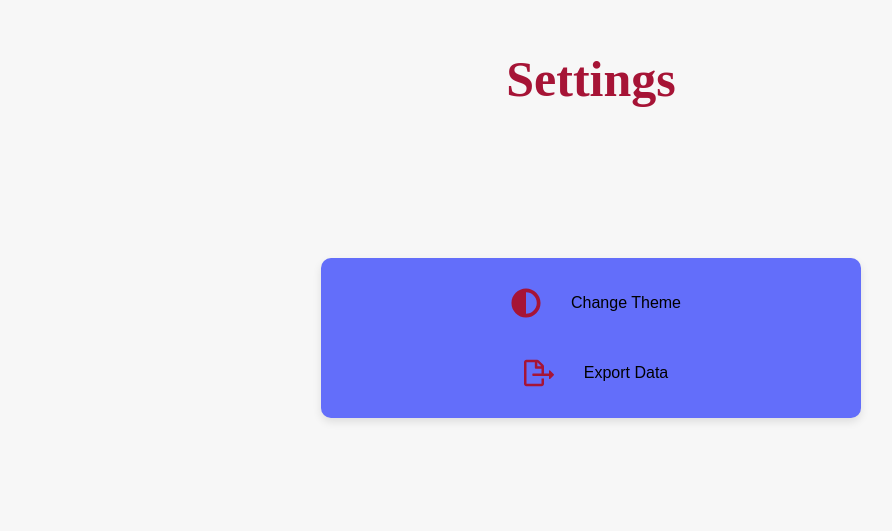
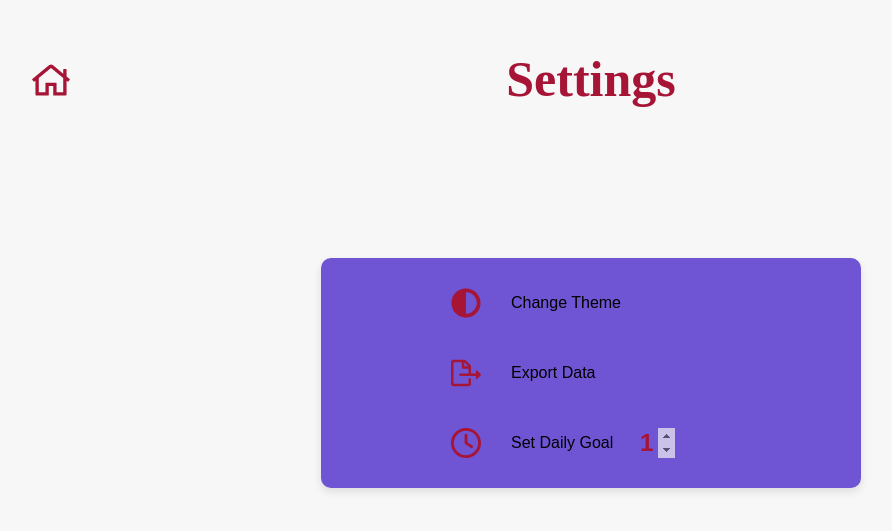
Before and after one commit to Ali-Homany/Desktop_Screen_Time_Tracker, a Flask app: page /settings in a window 1280 px wide. Shown: the top 531 px of the page, without its empty margins (49-941 px from the left). Run offline with Flask 3, Linux system fonts and the light colour scheme; some web fonts are replaced.

Commit message:
add daily goal
Changes Made:
- remove chart blueprint, and create utils/charts.py
- add daily_goal html/css/js and create settings.json file to save user preferences
- move charts routes to home blueprint
- improve settings page styling

```diff
--- a/app/__init__.py
+++ b/app/__init__.py
@@ -1,11 +1,10 @@
 import os
-from flask import Flask
-from app.charts import charts as charts_blueprint
+from flask import Flask, session
 from app.home import home as home_blueprint
 from app.settings import settings as settings_blueprint
 
 
-def create_app() -> Flask:
+def create_app(config: dict) -> Flask:
     app = Flask(
         __name__,
         template_folder=os.path.join(os.path.dirname(os.path.dirname(__file__)), 'templates'),
@@ -15,7 +14,10 @@ def create_app() -> Flask:
     app.secret_key = os.urandom(24)
 
     app.register_blueprint(home_blueprint)
-    app.register_blueprint(charts_blueprint)
     app.register_blueprint(settings_blueprint)
 
+    @app.before_request
+    def load_user_preferences():
+        session['settings'] = config
+
     return app
--- a/app/settings.py
+++ b/app/settings.py
@@ -1,5 +1,7 @@
-from flask import Blueprint, render_template, make_response, session, url_for, redirect
+from flask import Blueprint, render_template, make_response, session, url_for, redirect, request
 from utils.summarizer import get_denormalized_records
+import os
+import json
 
 
 settings = Blueprint('settings', __name__)
@@ -9,6 +11,11 @@ settings = Blueprint('settings', __name__)
 def index():
     # Render the settings page with the empty graph initially
     return render_template('settings.html')
+
+def update_settings():
+    settings_path = os.path.join(os.path.expanduser('~'), 'Documents', 'Screen_Time_Tracker', 'settings.json')
+    with open(settings_path, 'w') as f:
+        json.dump(session['settings'], f)
 
 @settings.route('/export-data', methods=['GET'])
 def export_data():
@@ -26,8 +33,16 @@ def export_data():
 
 @settings.route('/change-theme')
 def change_theme():
-    if 'theme' not in session or session['theme'] == 'light':
-        session['theme'] = 'dark'
+    if session['settings']['theme'] == 'light':
+        session['settings']['theme'] = 'dark'
     else:
-        session['theme'] = 'light'
+        session['settings']['theme'] = 'light'
+    update_settings()
     return redirect(url_for('settings.index'))
+
+@settings.route('/set-goal', methods=['POST'])
+def set_goal():
+    goal = request.form['goal']
+    session['settings']['daily_goal'] = goal
+    update_settings()
+    return redirect(url_for('settings.index'))
--- a/main.py
+++ b/main.py
@@ -3,6 +3,8 @@ from utils.db import is_transformation_needed, transform_new_data
 import threading
 import time
 import webbrowser
+import json
+import os
 
 
 # Auto-refresh the database when needed
@@ -11,7 +13,7 @@ def auto_refresh():
         # revoke etl process if needed
         time_left = is_transformation_needed()
         print('time left ', time_left)
-        if time_left == 0:
+        if time_left < 10:
             transform_new_data()
         time.sleep(time_left)
 
@@ -23,6 +25,17 @@ threading.Thread(target=auto_refresh, daemon=True).start()
 port = 8050
 webbrowser.open(f'http://127.0.0.1:{port}/')
 
+# retrieve user preferences
+settings_path = os.path.join(os.path.expanduser('~'), 'Documents', 'Screen_Time_Tracker', 'settings.json')
+if os.path.exists(settings_path):
+    with open(settings_path, 'r') as f:
+        config = json.load(f)
+else:
+    config = {
+        'theme': 'light',
+        'daily_goal': None
+    }
+
 # Run the webapp
-app = create_app()
+app = create_app(config)
 app.run(debug=False, port=port)
--- a/static/common_light.css
+++ b/static/common_light.css
@@ -5,7 +5,7 @@
 :root {
     --red: #A61436;
     --white: #f7f7f7;
-    --purple: #636efa;
+    --purple: #6f54d3;
 }
 
 
--- a/static/home_light.css
+++ b/static/home_light.css
@@ -7,6 +7,9 @@ a#settings svg{
     fill: var(--purple);
     width: 30px;
     aspect-ratio: 1/1;
+}
+a#settings svg:hover {
+    fill: #543f9f;
 }
 
 #dayHours {
--- a/static/settings_light.css
+++ b/static/settings_light.css
@@ -15,12 +15,17 @@
 .settings-container .row {
     display: flex;
     flex-direction: row;
-    justify-content: center;
+    justify-content: flex-start;
     align-items: center;
+    align-content: center;
     width: 100%;
     gap: 20px;
+    padding-left: 40%;
+    transition: background-color 0.5s ease;
 }
-
+.settings-container.row:hover {
+    background-color: #464db1;
+}
 
 /* svgs */
 svg {
@@ -28,11 +33,60 @@ svg {
     width: 30px;
     aspect-ratio: 1/1;
     fill: var(--red);
+    cursor: pointer;
 }
 svg:hover {
-    background-color: #464db1;
+    background-color: rgba(104, 99, 137, 0.5);
+}
+svg#home {
+    width: 40px;
+    position: absolute;
+    top: 50px;
+    left: 70px;
+}
+
+
+form {
+    display: flex;
+    flex-flow: row;
+    align-items: center;
+    gap: inherit;
+}
+#goal-input {
     border: none;
+    background: transparent;
+    font-weight: bold;
+    color: var(--red);
+    font-size: 24px;
+    width: 40px;
+    text-align: center;
+}
+input[type="number"]::-webkit-inner-spin-button,
+input[type="number"]::-webkit-outer-spin-button {
+    margin: 5px 0;
+    width: 14px;
+    height: 28px;
+    opacity: 0.7;
+    background-color: var(--purple);
+    border: 1px solid #ccc;
+    vertical-align: middle;
+}
+#goal-form button[type="submit"] {
+    background-color: var(--purple);
+    color: var(--white);
+    font-weight: bold;
+    text-transform: uppercase;
+    border: none;
+    padding: 10px 20px;
+    font-size: 16px;
+    cursor: pointer;
     border-radius: 5px;
-    cursor: pointer;
-    transition: background-color 0.5s ease;
 }
+
+#goal-form button[type="submit"]:hover {
+    background-color: #6c5ce7;
+}
+
+#goal-form button[type="submit"]:active {
+    background-color: #5c4ecf;
+}
--- a/templates/settings.html
+++ b/templates/settings.html
@@ -5,13 +5,14 @@
     <meta name="viewport" content="width=device-width, initial-scale=1.0">
     <link rel="stylesheet" type="text/css" href="{{ url_for('static', filename='common_light.css') }}">
     <link rel="stylesheet" type="text/css" href="{{ url_for('static', filename='settings_light.css') }}">
-    {% if session.get('theme') == 'dark' %}
+    {% if session.get('settings').get('theme') == 'dark' %}
     <link rel="stylesheet" type="text/css" href="{{ url_for('static', filename='common_dark.css') }}">
     {% endif %}
     <title>Settings</title>
 </head>
 <body>
     <h1>Settings</h1>
+    <svg id="home" aria-hidden="true" data-prefix="far" data-icon="home" role="img" xmlns="http://www.w3.org/2000/svg" viewBox="0 0 576 512" class="svg-inline--fa fa-home fa-w-18 fa-7x"><path d="M557.1 240.7L512 203.8V104c0-4.4-3.6-8-8-8h-32c-4.4 0-8 3.6-8 8v60.5L313.4 41.1c-14.7-12.1-36-12.1-50.7 0L18.9 240.7c-3.4 2.8-3.9 7.8-1.1 11.3l20.3 24.8c2.8 3.4 7.8 3.9 11.3 1.1l14.7-12V464c0 8.8 7.2 16 16 16h168c4.4 0 8-3.6 8-8V344h64v128c0 4.4 3.6 8 8 8h168c8.8 0 16-7.2 16-16V265.8l14.7 12c3.4 2.8 8.5 2.3 11.3-1.1l20.3-24.8c2.6-3.4 2.1-8.4-1.3-11.2zM464 432h-96V304c0-4.4-3.6-8-8-8H216c-4.4 0-8 3.6-8 8v128h-96V226.5l170.9-140c2.9-2.4 7.2-2.4 10.1 0l170.9 140V432z" class=""></path></svg>
 
     <div class="settings-container">
         <div class="row">
@@ -22,29 +23,50 @@
             <svg id="export-btn" aria-hidden="true" data-prefix="far" data-icon="file-export" role="img" xmlns="http://www.w3.org/2000/svg" viewBox="0 0 576 512" class="svg-inline--fa fa-file-export fa-w-18 fa-7x"><path d="M572.29 279.06l-71.77-72.31c-7.55-7.6-20.52-2.26-20.52 8.45v48.88h-96v-132.1c0-12.7-5.17-25-14.17-33.99L285.94 14.1c-9-9-21.2-14.1-33.89-14.1H47.99C21.5.1 0 21.6 0 48.09v415.92C0 490.5 21.5 512 47.99 512h287.94c26.5 0 48.07-21.5 48.07-47.99V360.07h-48v103.94H47.99V48.09h159.97v103.98c0 13.3 10.7 23.99 24 23.99H336v88.01H172c-6.63 0-12 5.37-12 12v24c0 6.63 5.37 12 12 12h308v48.88c0 10.71 12.97 16.05 20.52 8.45l71.77-72.31c4.95-4.99 4.95-13.04 0-18.03zM255.95 128.07V51.99l76.09 76.08h-76.09z" class=""></path></svg>
             <p>Export Data</p>
         </div>
+        <div class="row">
+            <svg id="set-goal" xmlns="http://www.w3.org/2000/svg" viewBox="0 0 512 512"><path d="M232 120C232 106.7 242.7 96 256 96C269.3 96 280 106.7 280 120V243.2L365.3 300C376.3 307.4 379.3 322.3 371.1 333.3C364.6 344.3 349.7 347.3 338.7 339.1L242.7 275.1C236 271.5 232 264 232 255.1L232 120zM256 0C397.4 0 512 114.6 512 256C512 397.4 397.4 512 256 512C114.6 512 0 397.4 0 256C0 114.6 114.6 0 256 0zM48 256C48 370.9 141.1 464 256 464C370.9 464 464 370.9 464 256C464 141.1 370.9 48 256 48C141.1 48 48 141.1 48 256z"/></svg>
+            <p>Set Daily Goal</p>
+            <form id="goal-form">
+                <input type="number" id="goal-input" min="0" max="23" value="{{ session.get('settings').get('daily_goal') or 1 }}">
+            </form>
+        </div>
     </div>
 
+    <script>
+        // redirect to index page on back arrow click
+        document.getElementById('home').addEventListener('click', function() {
+            window.location.href = '/';
+        });
+    </script>
     <script>
         document.getElementById('export-btn').addEventListener('click', function() {
             window.location.href = '/export-data';
         });
     </script>
     <script>
-        // On page load used saved theme in local storage
-        document.addEventListener('DOMContentLoaded', (event) => {
-            const savedTheme = localStorage.getItem('theme');
-            const currentTheme = '{{ session.get("theme", "light") }}';
+        document.getElementById('set-goal').addEventListener('click', function(event) {
+            event.preventDefault();
+            const goal = document.getElementById('goal-input').value;
+            fetch('/set-goal', {
+                method: 'POST',
+                headers: {
+                    'Content-Type': 'application/x-www-form-urlencoded'
+                },
+                body: `goal=${goal}`
+            })
+            .then(response => response.text())
+            .then(message => console.log(message));
 
-            if (savedTheme && savedTheme !== currentTheme) {
-                fetch('/change-theme')
-                    .then(() => location.reload());
-            }
+            document.getElementById('goal-input').value = '';
         });
+    </script>
+    <script>
         // When changing theme
         document.getElementById('theme-btn').addEventListener('click', function() {
-            const currentTheme = '{{ session.get("theme", "light") }}';
+            const currentTheme = '{{ session.get("settings").get("theme") }}';
             const newTheme = currentTheme === 'light' ? 'dark' : 'light';
-            localStorage.setItem('theme', newTheme);
+            console.log('curr', currentTheme, 'new', newTheme)
+
             fetch('/change-theme')
                 .then(() => location.reload());
         });
```
Also changed, not shown: app/charts.py (deleted, +0 -140 lines), app/home.py (+60 -1 lines), templates/index.html (+9 -15 lines), utils/charts.py (added, +142 -0 lines), README.md.
